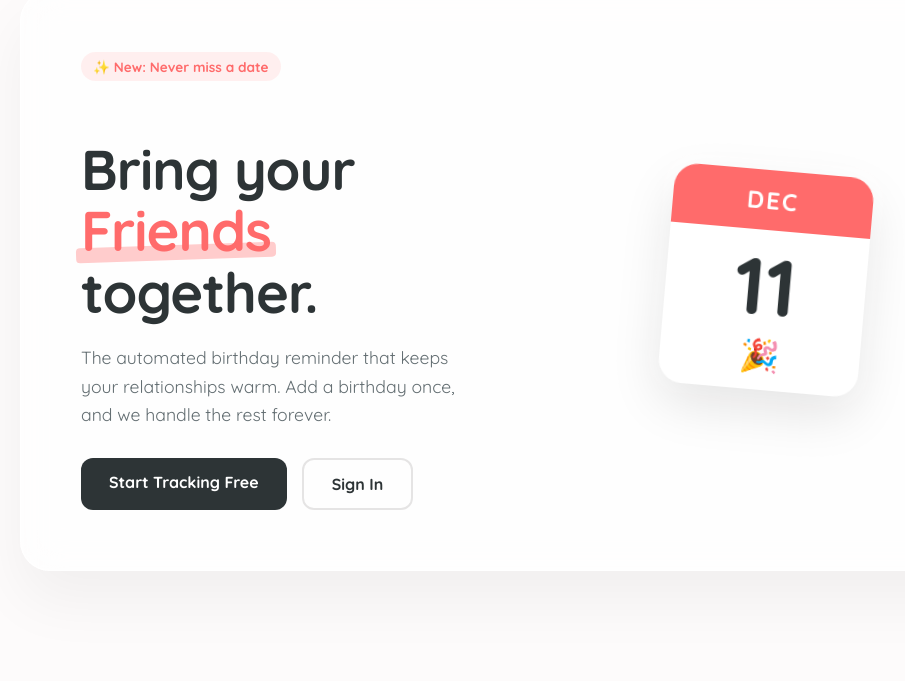
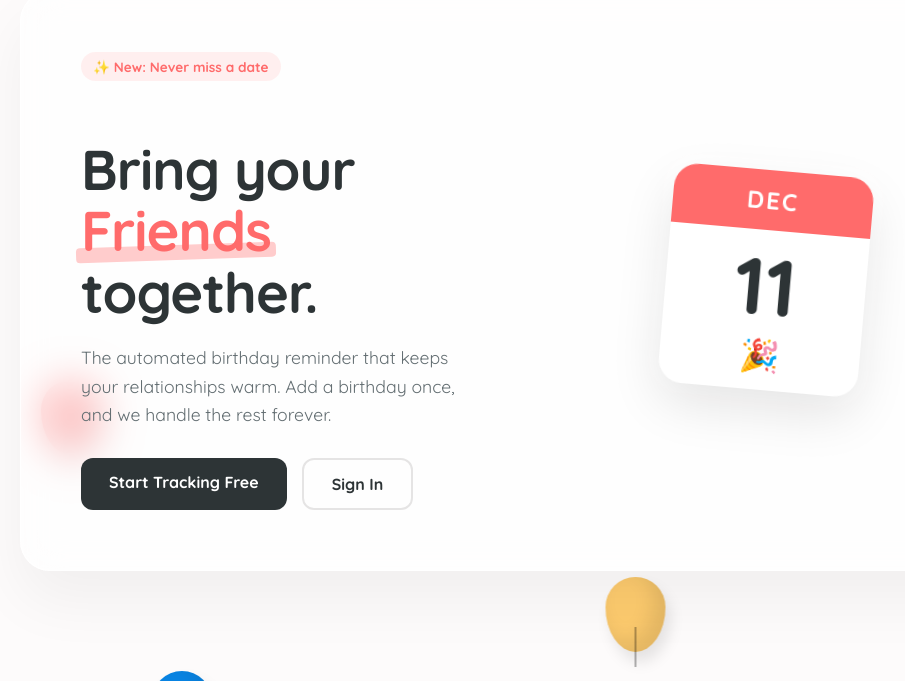
Before and after one commit to DevGloriaa/birthday-ui, a React (Create React App) app: page / in a window 1280 px wide. Shown: the part 119-800 px from the top of the page, without its empty margins (109-1014 px from the left). Built offline with nearby package versions, Linux system fonts and the light colour scheme.

Commit message:
style(landing): add pure css balloon animations and glass card styling

```diff
--- a/src/pages/Landing.css
+++ b/src/pages/Landing.css
@@ -7,36 +7,9 @@
   position: relative;
   background-color: #fdfbfb;
   font-family: 'Quicksand', sans-serif;
-  overflow: hidden; /* Important to clip blurred orbs */
+  overflow: hidden; /* Essential for clipping floating balloons */
   display: flex;
   flex-direction: column;
-}
-
-/* --- NAVBAR --- */
-.landing-nav {
-  display: flex;
-  justify-content: space-between;
-  align-items: center;
-  padding: 20px 40px;
-  z-index: 100;
-}
-
-.nav-logo {
-  font-weight: 700;
-  font-size: 1.2rem;
-  color: #2D3436;
-  letter-spacing: -0.5px;
-}
-
-.nav-login-btn {
-  text-decoration: none;
-  color: #636e72;
-  font-weight: 600;
-  transition: color 0.2s;
-}
-
-.nav-login-btn:hover {
-  color: #FF6B6B;
 }
 
 /* --- HERO SECTION --- */
@@ -46,7 +19,7 @@
   align-items: center;
   justify-content: center;
   padding: 20px;
-  z-index: 10;
+  z-index: 10; /* Ensures content sits ABOVE the balloons */
 }
 
 /* --- GLASSMORPHISM CARD --- */
@@ -135,19 +108,19 @@
 .btn {
   text-decoration: none;
   padding: 14px 28px;
-  border-radius: 12px; /* Slightly squarer looks more 'app-like' */
+  border-radius: 12px;
   font-weight: 700;
   font-size: 1rem;
   transition: all 0.2s ease;
 }
 
 .btn-primary {
-  background-color: #2D3436; /* Dark professional button */
+  background-color: #2D3436;
   color: white;
 }
 
 .btn-primary:hover {
-  background-color: #FF6B6B; /* Pop of color on hover */
+  background-color: #FF6B6B;
   transform: translateY(-2px);
   box-shadow: 0 10px 20px rgba(255, 107, 107, 0.3);
 }
@@ -187,11 +160,11 @@
 .calendar-graphic:hover {
   transform: rotate(0deg) scale(1.05);
 }
+
 .calendar-top {
   height: 60px;
   background-color: #FF6B6B;
   width: 100%;
-  /* NEW: Center the month text */
   display: flex;
   align-items: center;
   justify-content: center;
@@ -200,6 +173,7 @@
   font-size: 1.5rem;
   letter-spacing: 2px;
 }
+
 .calendar-body {
   flex: 1;
   display: flex;
@@ -225,45 +199,99 @@
   50% { transform: rotate(5deg) translateY(-15px); }
 }
 
-/* --- AMBIENT ORBS (The Professional Balloons) --- */
-.orb {
+/* --- THEME: BALLOONS (Updated High Visibility) --- */
+.balloon {
   position: absolute;
-  border-radius: 50%;
-  filter: blur(80px); /* This creates the soft glow */
-  opacity: 0.6;
-  z-index: 0;
-  animation: floatOrb 10s infinite alternate;
+  bottom: -150px; /* Start well below the screen */
+  width: 60px;
+  height: 75px;
+  /* This creates the egg-like balloon shape */
+  border-radius: 50% 50% 50% 50% / 40% 40% 60% 60%;
+  z-index: 0; /* Behind the content */
+
+  /* UPDATED: Full Opacity and 3D Shadow */
+  opacity: 1;
+  box-shadow: inset -10px -10px 20px rgba(0,0,0,0.1), 5px 10px 15px rgba(0,0,0,0.1);
+
+  animation: floatBalloon linear infinite;
 }
 
-.orb-1 {
-  width: 400px;
-  height: 400px;
-  background: #ffcccc; /* Soft Red */
-  top: -100px;
-  left: -100px;
+/* The String */
+.balloon::before {
+  content: "";
+  position: absolute;
+  bottom: -15px;
+  left: 50%;
+  transform: translateX(-50%);
+  width: 2px; /* Slightly thicker string for visibility */
+  height: 40px;
+  background: rgba(0,0,0,0.3);
 }
 
-.orb-2 {
-  width: 300px;
-  height: 300px;
-  background: #c7ecee; /* Soft Teal */
-  bottom: -50px;
-  right: -50px;
-  animation-delay: -5s;
+/* The Knot */
+.balloon::after {
+  content: "";
+  position: absolute;
+  bottom: -4px;
+  left: 50%;
+  transform: translateX(-50%);
+  border-left: 5px solid transparent;
+  border-right: 5px solid transparent;
+  border-bottom: 6px solid inherit; /* Matches the balloon color */
 }
 
-.orb-3 {
-  width: 200px;
-  height: 200px;
-  background: #ffeaa7; /* Soft Yellow */
-  top: 40%;
-  right: 20%;
-  opacity: 0.4;
+/* Balloon Variations (Vibrant Colors) */
+.b1 {
+  background-color: #ff5252; /* Vibrant Red */
+  left: 10%;
+  animation-duration: 15s;
+  animation-delay: 0s;
 }
 
-@keyframes floatOrb {
-  0% { transform: translate(0, 0); }
-  100% { transform: translate(30px, 50px); }
+.b2 {
+  background-color: #0984e3; /* Strong Blue */
+  left: 20%;
+  transform: scale(0.7);
+  animation-duration: 18s;
+  animation-delay: 4s;
+}
+
+.b3 {
+  background-color: #fdcb6e; /* Deep Orange/Yellow */
+  left: 55%;
+  transform: scale(1.1);
+  animation-duration: 20s;
+  animation-delay: 2s;
+}
+
+.b4 {
+  background-color: #00b894; /* Solid Teal */
+  left: 80%;
+  transform: scale(0.9);
+  animation-duration: 25s;
+  animation-delay: 6s;
+}
+
+.b5 {
+  background-color: #6c5ce7; /* Deep Purple */
+  left: 90%;
+  transform: scale(0.8);
+  animation-duration: 22s;
+  animation-delay: 10s;
+}
+
+@keyframes floatBalloon {
+  0% {
+    bottom: -150px;
+    transform: translateX(0);
+  }
+  50% {
+    transform: translateX(30px); /* Slight sway to the right */
+  }
+  100% {
+    bottom: 110vh; /* Float completely off the top */
+    transform: translateX(-30px); /* Slight sway to the left */
+  }
 }
 
 /* --- MOBILE --- */
```
